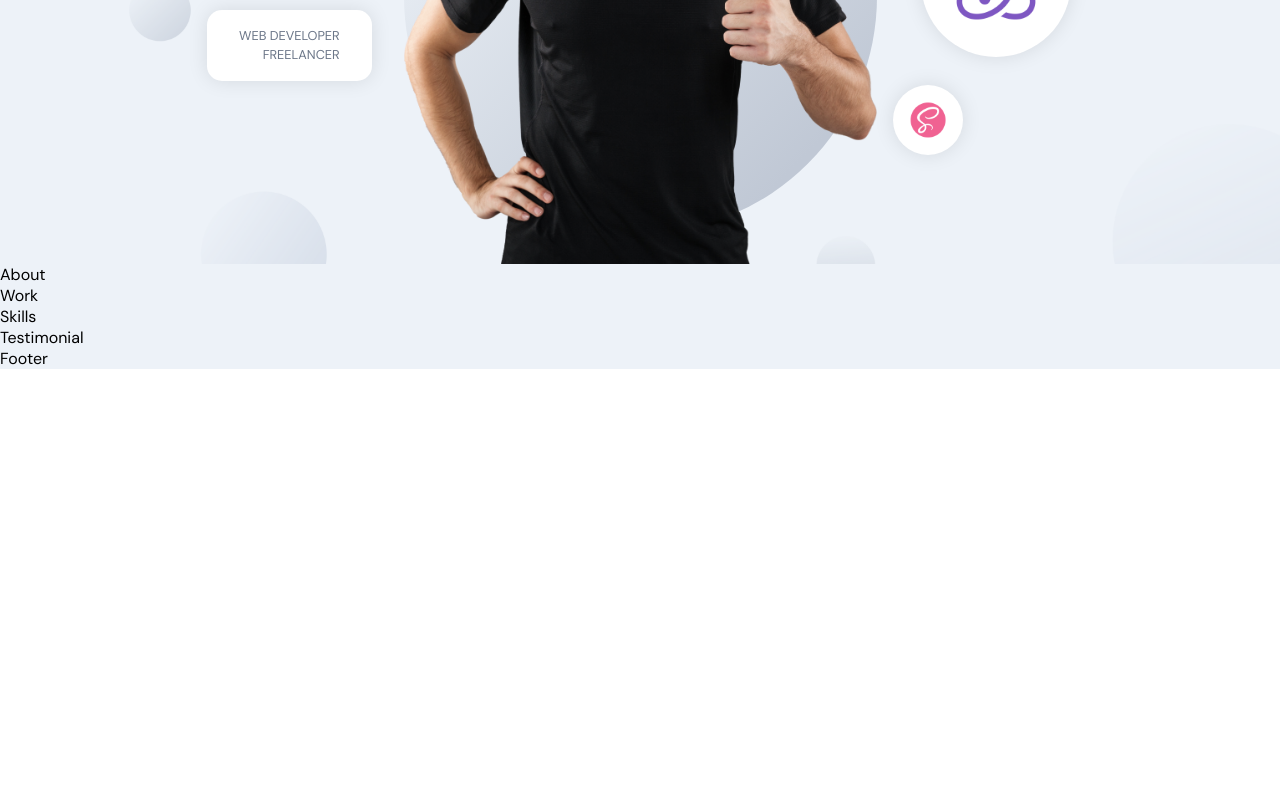
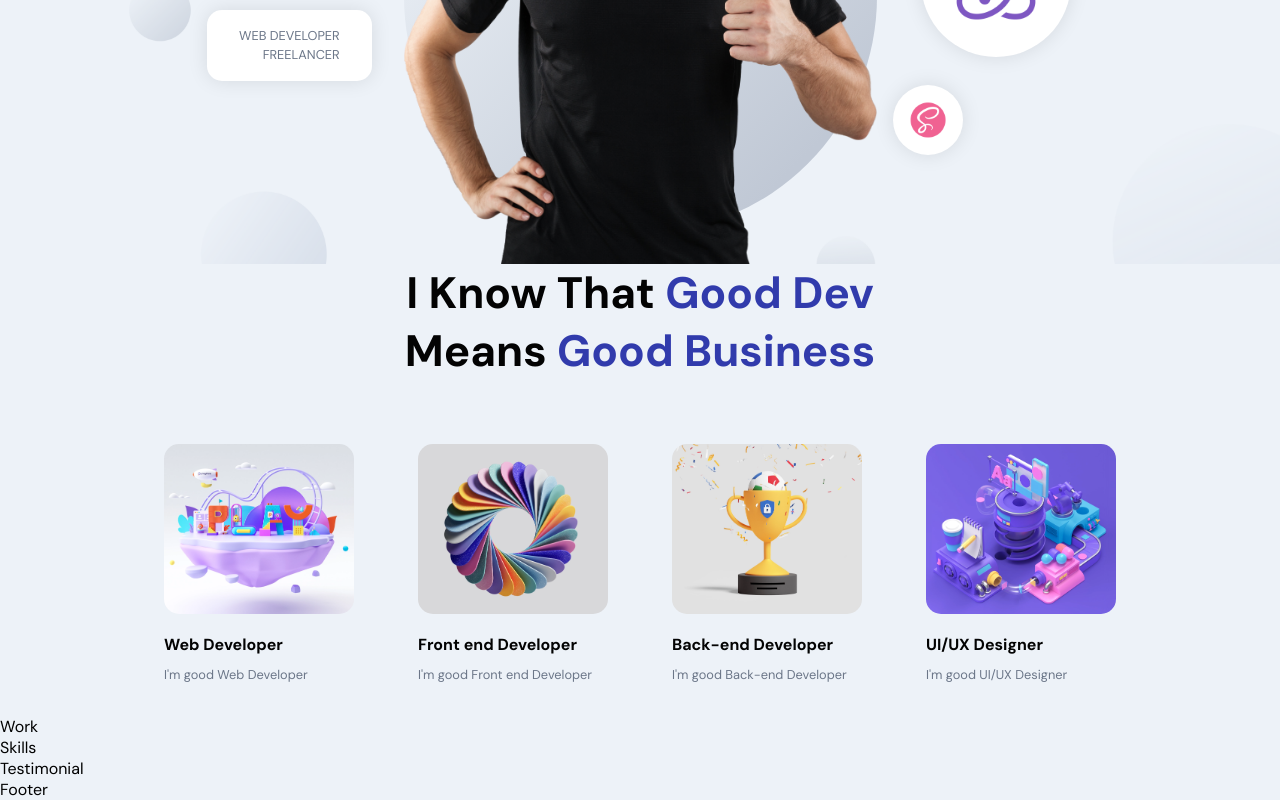
Before and after one commit to panjiafridio/Panji-Portofolio, a React (Create React App) app: page / in a window 1280 px wide. Shown: the part 426-1226 px from the top of the page. Before the commit the page ends 800 px from the top, so only its background shows below. Built offline with nearby package versions, Linux system fonts and the light colour scheme.

Commit message:
membuat About Section

```diff
--- a/src/container/About/About.jsx
+++ b/src/container/About/About.jsx
@@ -1,12 +1,37 @@
-import React from 'react'
+import React, { useState ,useEffect } from 'react';
+import { motion } from 'framer-motion';
 
+import { images } from '../../constants';
 import './About.scss';
+
+const abouts = [
+  { title: 'Web Developer', description: "I'm good Web Developer", imgUrl : images.about01 },
+  { title: 'Front end Developer', description: "I'm good Front end Developer", imgUrl : images.about02 },
+  { title: 'Back-end Developer', description: "I'm good Back-end Developer", imgUrl : images.about03 },
+  { title: 'UI/UX Designer', description: "I'm good UI/UX Designer", imgUrl : images.about04 },
+]
 
 const about = () => {
   return (
-    <div>
-      About
-    </div>
+    <>
+      <h2 className='head-text'> i know that <span>Good Dev</span><br />means <span>Good Business</span></h2>
+
+      <div className="app__profiles">
+        {abouts.map((about, index) => (
+          <motion.div
+            whileInView={{ opacity : 1 }}
+            whileHover={{ scale : 1.1 }}
+            transition={{ duration: 0.5, type: 'tween' }}
+            className="app__profile-item"
+            key={about.title + index}
+          >
+            <img src={about.imgUrl} alt={about.title} />
+            <h2 className="bold-text" style={{ marginTop: 20 }}>{about.title}</h2>
+            <p className="p-text" style={{ marginTop: 10 }}>{about.description}</p>
+          </motion.div>
+        ))}
+      </div>
+    </>
   )
 }
 
--- a/src/container/About/About.scss
+++ b/src/container/About/About.scss
@@ -0,0 +1,39 @@
+.app__about {
+    flex: 1;
+    width: 100%;
+    flex-direction: column;
+  }
+
+  .app__profiles {
+    display: flex;
+    justify-content: center;
+    align-items: flex-start;
+    flex-wrap: wrap;
+    margin-top: 2rem;
+  }
+
+  .app__profile-item {
+    width: 190px;
+    display: flex;
+    justify-content: flex-start;
+    align-items: flex-start;
+    flex-direction: column;
+    margin: 2rem;
+    cursor: pointer;
+
+    img {
+      width: 100%;
+      height: 170px;
+      border-radius: 15px;
+      object-fit: cover;
+    }
+
+    @media screen and (min-width: 2000px) {
+      width: 370px;
+      margin: 2rem 4rem;
+
+      img {
+        height: 320px;
+      }
+    }
+  }
```
